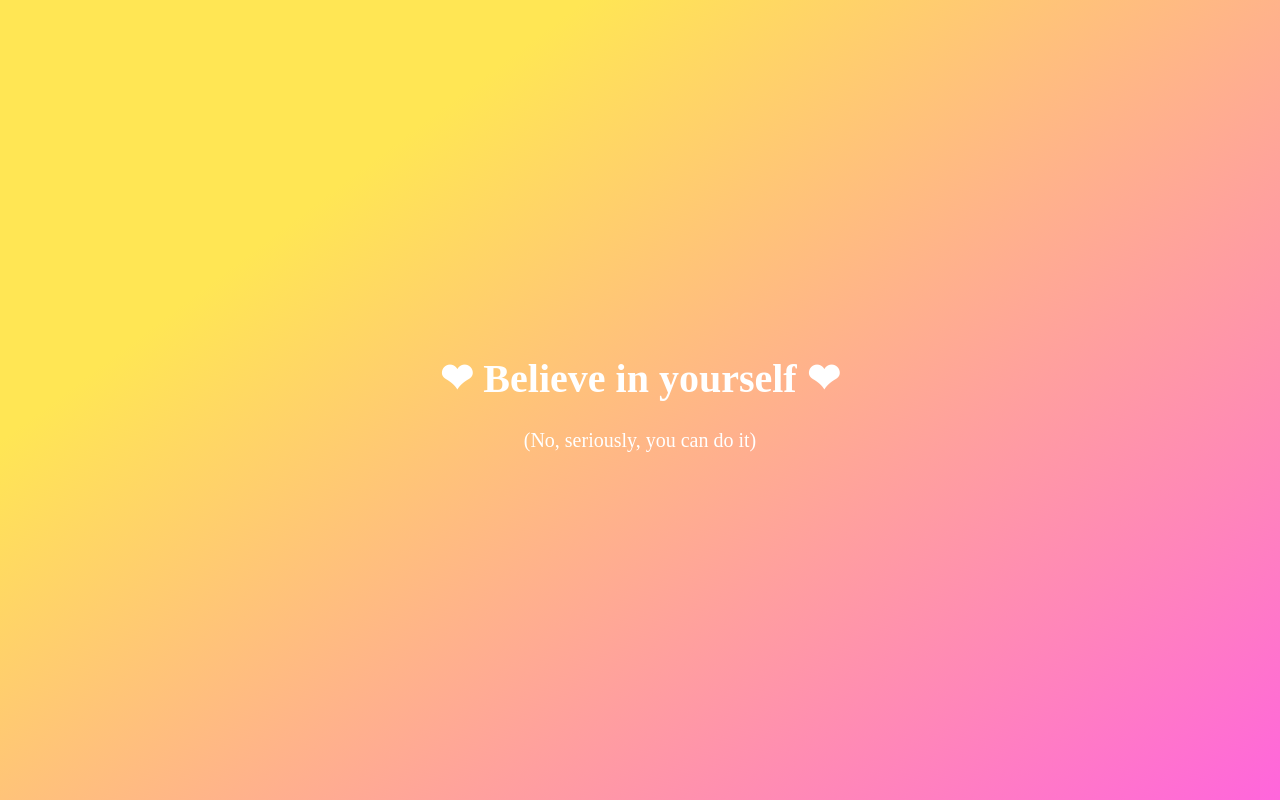
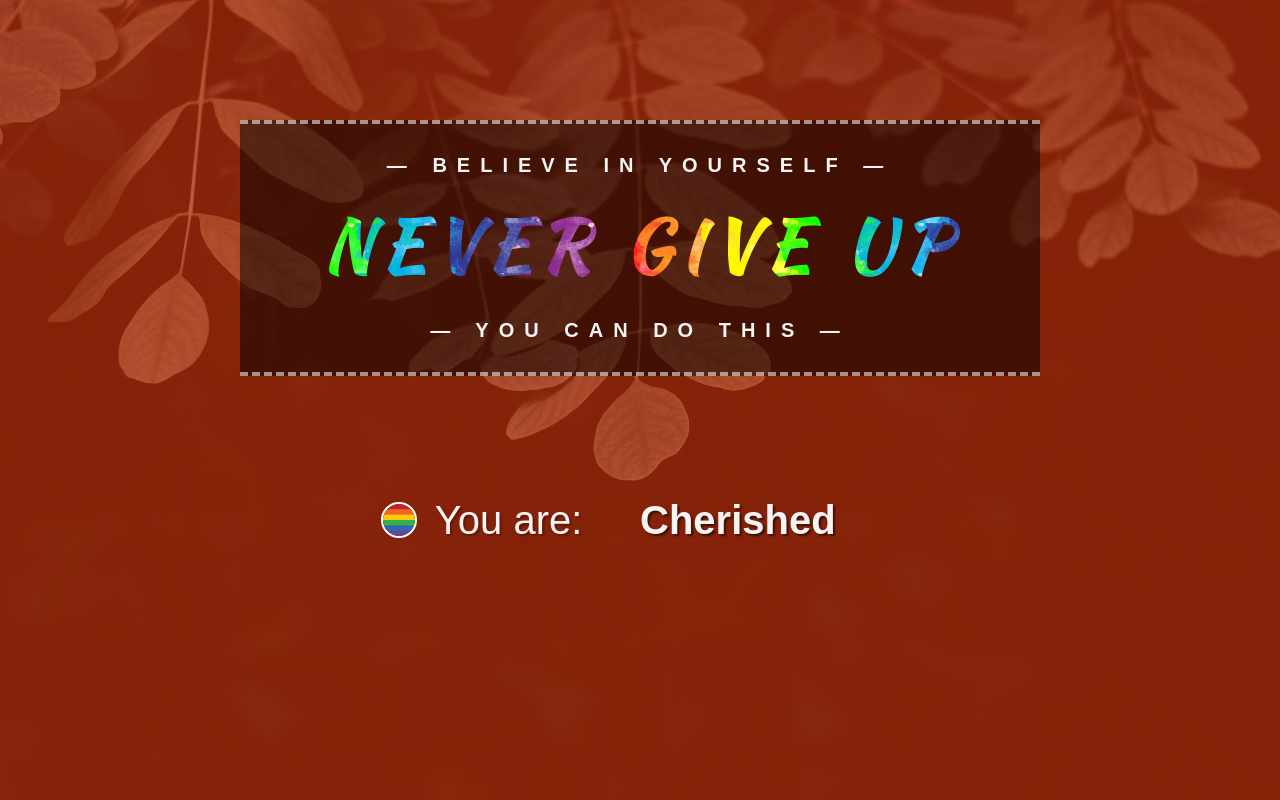
Before and after one commit to Niikii-J/Niikii-J.github.io, a plain HTML site: page index.html in a window 1280 px wide. Drawn offline with Linux system fonts and the light colour scheme; a web font is replaced by a local one.

Commit message:
Add files via upload

```diff
--- /dev/null
+++ b/css/style.scss
@@ -0,0 +1,235 @@
+*{
+  font-family: 'Chivo', sans-serif;
+}
+
+body,
+html {
+    width: 100%;
+    height: 100vh;
+    margin: 0;
+    padding: 0;
+    overflow: hidden;
+}
+
+html {
+  background: url('../img/leaves.jpg') no-repeat center center fixed;
+  -webkit-background-size: cover;
+  -moz-background-size: cover;
+  -o-background-size: cover;
+  background-size: cover;
+}
+
+h1, h2, h3, h4, h6 {
+  font-family: 'Kaushan Script', cursive;
+}
+
+body {
+  display: flex;
+  justify-content: center;
+  align-items: center;
+  font-size: 3rem;
+  overflow: hidden;
+	background-size: 400% 400%;
+	animation: gradient 10s ease infinite;
+  animation: colorchange 75s linear 1s infinite;
+-webkit-animation: colorchange 75s linear 0s infinite alternate;
+  font-size: 20px;
+  color: rgba(255, 255, 255, 0.952);
+  text-align: center;
+  margin: 0;
+}
+
+//words
+
+p {
+	letter-spacing: .5em;
+	display: inline-block;
+  font-weight: bolder;
+	border: 4px dashed rgba(255, 255, 255, 0.541);
+	border-width: 4px 0;
+	padding: 1.5em 0em;
+	position: absolute;
+	top: 15%;
+	left: 50%;
+	width: 40em;
+	margin: 0 0 0 -20em;
+  text-transform: uppercase;
+
+  span {
+    text-transform: uppercase;
+    font-size: 70px;
+  	font-family: 'Kaushan Script', cursive;
+  	letter-spacing: 10px;
+  	padding: .25em 0 .325em;
+	  display: block;
+	  margin: 0 auto;
+
+/* Clip Background-text Image */
+
+	  background: url('../img/rainbow1-1.png') repeat-y;
+	  -webkit-background-clip: text;
+	  background-clip: text;
+
+/* Animate Background-text Image */
+
+	  -webkit-text-fill-color: transparent;
+	  -webkit-animation: aitf 80s linear infinite;
+
+/* Activate hardware acceleration for smoother animations */
+
+	  -webkit-transform: translate3d(0,0,0);
+	  -webkit-backface-visibility: hidden;
+  }
+}
+
+/* Animate Background-text Image */
+
+@-webkit-keyframes aitf {
+	0% { background-position: 0% 50%; }
+	100% { background-position: 100% 50%; }
+}
+
+//rainbow bg
+
+@keyframes colorchange
+{
+  0%   {background: rgba(192, 3, 3, 0.8)}
+  14%  {background: rgba(194, 111, 3, 0.5)}
+  28%  {background: rgba(219, 235, 4, 0.8)}
+  42% {background: rgba(2, 170, 24, 0.5)}
+  56%  {background: rgba(3, 172, 194, 0.8)}
+  70%  {background: rgba(2, 12, 146, 0.5)}
+  84%  {background: rgba(194, 3, 121, 0.8)}
+  100%  {background: rgba(194, 3, 3, 0.5)}
+}
+
+@-webkit-keyframes colorchange
+{
+  0%   {background: rgba(192, 3, 3, 0.8)}
+  14%  {background: rgba(194, 111, 3, 0.5)}
+  28%  {background: rgba(219, 235, 4, 0.8)}
+  42% {background: rgba(2, 170, 24, 0.5)}
+  56%  {background: rgba(3, 172, 194, 0.8)}
+  70%  {background: rgba(2, 12, 146, 0.5)}
+  84%  {background: rgba(194, 3, 121, 0.8)}
+  100%  {background: rgba(194, 3, 3, 0.5)}
+}
+
+p {
+  background-color: rgba(0, 0, 0, 0.5);
+  }
+
+
+// text carousel
+
+$numberOfElements: 4;
+$fontSize: 40px;
+
+.center {
+  position: absolute;
+  top: 65%;
+  left: 0;
+  right: 0;
+  margin-top: ($fontSize * 1.5) / -2;
+}
+
+.carousel {
+  position: relative;
+  top: 60%;
+  text-align: left;
+  font-size: $fontSize;
+  line-height: $fontSize * 1.5;
+  height: $fontSize * 1.5;
+
+  .pre {
+    position: absolute;
+    top: 0;
+    right: 54.5%;
+    height: $fontSize * 1.5;
+    text-shadow: 2px 2px 2px #00000048;
+  }
+
+  .change_outer {
+    position: absolute;
+    top: 0;
+    left: 50%;
+    text-align: left;
+    height: $fontSize * 1.5;
+    overflow: hidden;
+
+    .change_inner {
+      position: relative;
+      animation: rotate 9s ease-in-out infinite;
+    }
+
+    .element {
+      display: block;
+      font-weight: 700;
+      text-shadow: 2px 2px 2px #0000008e;
+    }
+
+  }
+
+}
+
+@keyframes rotate {
+  0%, 20% {
+    transform: translateY(0);
+  }
+  25%,45% {
+    transform: translateY($fontSize * -1.5);
+  }
+  50%,70% {
+    transform: translateY($fontSize * -3);
+  }
+  75%,95% {
+    transform: translateY($fontSize * -4.5);
+  }
+  100% {
+    transform: translateY($fontSize * -6);
+  }}
+
+//lgbt pride icon
+
+.img-container {
+  display: flex;
+  align-items:center;
+}
+
+img {
+  border: 2px solid white;
+  border-radius: 50px;
+  margin: 0 18px;
+  max-width: 32px;
+  text-shadow: 2px 2px 2px #0000008e;
+}
+
+//responsive
+
+
+
+@media (max-width: 690px) {
+  p {
+    font-weight: bold;
+    span {
+      font-size: 50px;
+      letter-spacing: 5px;
+        }
+    }
+
+
+  }
+
+  @media (max-width: 500px) {
+    p {
+      font-weight: bold;
+      font-size: 12px;
+      span {
+        font-size: 30px;
+          }
+      }
+
+      .carousel{
+        font-size: 20px;
+      }
+    }
--- a/index.html
+++ b/index.html
@@ -4,19 +4,72 @@
     <meta charset="UTF-8">
     <meta http-equiv="X-UA-Compatible" content="IE=edge">
     <meta name="viewport" content="width=device-width, initial-scale=1.0">
-    <link rel="stylesheet" href="style.css">
+    <link rel="stylesheet" href="css/style.css">
+    <link rel="icon" href="img/pride.png">
+
+    <!--Google Fonts-->
+    <link rel="preconnect" href="https://fonts.gstatic.com">
+<link href="https://fonts.googleapis.com/css2?family=Kaushan+Script&display=swap" rel="stylesheet">
+<link href="https://fonts.googleapis.com/css2?family=Chivo:wght@300&display=swap" rel="stylesheet">
 
     <title>Cheer up</title>
 </head>
 <body>
+
+<div class="page-bg"></div>
+
+<div>
+    <p>
+        &mdash; Believe in yourself &mdash;
+        <span>
+            Never Give Up
+        </span>
+        &mdash; You can do this &mdash;
+    </p>
+
     <div class="center">
-        <h1>
-            Believe in yourself
-        </h1>
-        <p>
-            (No, seriously, you can do it)
-        </p>
+
+        <div class="carousel">
+
+            <div class="pre">
+                <div class="img-container">
+                    <img src="img/pride2.png">
+                <span>You are: </span>
+                </div>
+            </div>
+
+            <div class="change_outer">
+                <div class="change_inner">
+                    <div class="element"> Loved</div>
+                    <div class="element"> Valid</div>
+                    <div class="element"> Cherished</div>
+                    <div class="element"> Human ❤</div>
+                </div>
+            </div>
+
+        </div>
+
     </div>
+</div>
+
+<!--
+<div class="frame">
+    <div class="center">
+      <div class="carousel">
+        <div class="pre"><img src="img/pride2.png">Remember, you are: </div>
+        <div class="change_outer">
+          <div class="change_inner">
+            <div class="element"> Loved</div>
+            <div class="element"> Valid</div>
+            <div class="element"> Cherished</div>
+            <div class="element"> Human ❤</div>
+          </div>
+        </div>
+      </div>
+    </div>
+  </div>-->
+
+
 
 </body>
 </html>
```
Also changed, not shown: css/style.css (added), img/leaves.jpg (added), img/pride.png (added), img/pride2.png (added), img/rainbow1-1.png (added), 1 other file.
